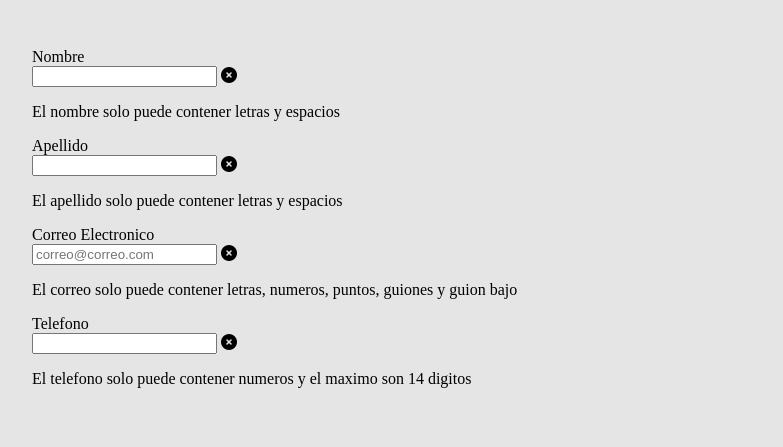
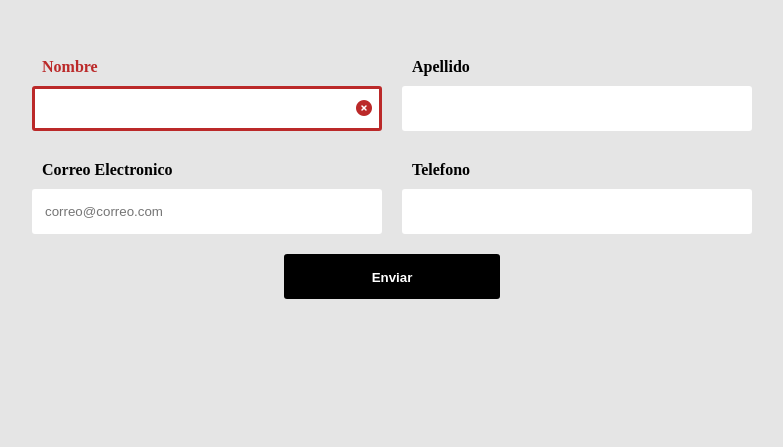
Before and after one commit to JuanManuelAG/FormularioConValidacion, a plain HTML site: page index.html in a window 1280 px wide. Shown: the whole page, without its empty margins (248-1031 px from the left). Drawn offline with Linux system fonts and the light colour scheme.

Commit message:
agregacion de estilo css y (html) boton enviar y mensaje de error

```diff
--- a/css/style.css
+++ b/css/style.css
@@ -11,3 +11,132 @@ main{
     margin: auto;
     padding: 40px;
 }
+
+.formulario{
+    display: grid;
+    grid-template-columns: 1fr 1fr;
+    gap: 20px;
+}
+.formulariolabel{
+    display: block;
+    font-weight: 700;
+    padding: 10px;
+    cursor: pointer;
+}
+.formularioGrupoInput{
+    position: relative;
+}
+
+.formularioInput{
+    width: 100%;
+    background: #fff;
+    border: 3px solid transparent;
+    border-radius: 3px;
+    height: 45px;
+    line-height: 45px;
+    padding: 0 40px 0 10px;
+    transition: x3s ease all;
+}
+.formularioInput:focus{
+    border: 3px solid #0075FF;
+    box-shadow: 3px 0px 30px rgba(163, 163, 163, 0.4);
+    outline: none;
+}
+
+.formularioInputError{
+    font-size: 12px;
+    margin-bottom: 0;
+    display: none;
+}
+.formularioInputError-activo{
+    display: block;
+}
+
+.formularioValidacionEstado{
+    position: absolute;
+    right: 10px;
+    bottom: 15px;
+    z-index: 100;
+    font-size: 16px;
+    opacity: 0;
+}
+
+.formularioMensajeError,
+.formulariobtnEnviar{
+    grid-column: span 2;
+}
+
+.formularioMensajeError{
+    height: 45px;
+    line-height: 45px;
+    background: #F66060;
+    padding: 0 15px;
+    border-radius: 3px;
+    display: none;
+}
+.formularioMensajeError-activo{
+    display: block;
+}
+.formularioMensajeError p {
+    margin: 0;
+}
+
+.formulariobtnEnviar{
+    display: flex;
+    flex-direction: column;
+    align-items: center;
+}
+.formulariobtn{
+    height: 45px;
+    line-height: 45px;
+    width: 30%;
+    background: #000;
+    color: #fff;
+    font-weight: bold ;
+    border: none;
+    border-radius: 3px;
+    cursor: pointer;
+    transition: .1s ease all;
+}
+
+.formulariobtn:hover{
+    box-shadow: 3px 0px 30px rgba(163, 163, 163, 1);
+}
+.formularioMensajeExito{
+    font-size: 14px;
+    color: #119200;
+    display: none;
+}
+.formularioMensajeExito-activo{
+    display: block;
+}
+/*--------Estilo validacion-------*/
+
+.grupoFormulario-correcto .formularioValidacionEstado{
+    color: #1ed12d;
+    opacity: 1;
+}
+.grupoFormulario-incorrecto .formulariolabel{
+    color: #bb2929;
+}
+.grupoFormulario-incorrecto .formularioValidacionEstado{
+    color: #bb2929;
+    opacity: 1;
+}
+.grupoFormulario-incorrecto .formularioInput{
+    border: 3px solid #bb2929;
+}
+
+/*---mediaqueries------*/
+@media screen and (max-width: 800px) {
+    .formulario{
+        grid-template-columns: 1fr;
+    }
+    .formularioMensajeError,
+    .formulariobtnEnviar{
+        grid-column: 1;
+    }
+    .formulariobtn{
+        width: 100%;
+    }
+}
--- a/index.html
+++ b/index.html
@@ -1,56 +1,101 @@
 <!DOCTYPE html>
 <html lang="en">
   <head>
-    <meta charset="UTF-8">
-    <meta http-equiv="X-UA-Compatible" content="IE=edge">
-    <meta name="viewport" content="width=device-width, initial-scale=1.0">
+    <meta charset="UTF-8" />
+    <meta http-equiv="X-UA-Compatible" content="IE=edge" />
+    <meta name="viewport" content="width=device-width, initial-scale=1.0" />
     <title>FormularioConValidacion</title>
-    <link rel="stylesheet" href="css/style.css">
+    <link rel="stylesheet" href="css/style.css" />
     <script src="js/index.js"></script>
   </head>
   <body>
     <main>
       <!-- formulario Nombre-->
       <form action="" class="formulario" id="formulario">
-            <div class="grupoFormulario" id="grupoUsuario">
+        <div class="grupoFormulario grupoFormulario-incorrecto" id="grupoUsuario">
           <label for="nombre" class="formulariolabel">Nombre</label>
-                <div class="formularioUsuarioInput">
-                    <input type="text"class="formularioInput" name="nombre" id="nombre">
+          <div class="formularioGrupoInput">
+            <input
+              type="text"
+              class="formularioInput"
+              name="nombre"
+              id="nombre"
+            />
             <i class="formularioValidacionEstado fa-solid fa-circle-xmark"></i>
           </div>
-                <p class="formularioInputError">El nombre solo puede contener letras y espacios</p>
+          <p class="formularioInputError">
+            El nombre solo puede contener letras y espacios
+          </p>
         </div>
         <!-- formulario Apellido-->
         <div class="grupoFormulario" id="grupoUsuario">
           <label for="apellido" class="formulariolabel">Apellido</label>
-                <div class="formularioUsuarioInput">
-                    <input type="text"class="formularioInput" name="apellido" id="apellido">
+          <div class="formularioGrupoInput">
+            <input
+              type="text"
+              class="formularioInput"
+              name="apellido"
+              id="apellido"
+            />
             <i class="formularioValidacionEstado fa-solid fa-circle-xmark"></i>
           </div>
-                <p class="formularioInputError">El apellido solo puede contener letras y espacios</p>
+          <p class="formularioInputError">
+            El apellido solo puede contener letras y espacios
+          </p>
         </div>
         <!-- formulario correo electronico-->
         <div class="grupoFormulario" id="grupoUsuario">
           <label for="correo" class="formulariolabel">Correo Electronico</label>
-                <div class="formularioUsuarioInput">
-                    <input type="text"class="formularioInput" name="correo" id="correo" placeholder="correo@correo.com">
+          <div class="formularioGrupoInput">
+            <input
+              type="text"
+              class="formularioInput"
+              name="correo"
+              id="correo"
+              placeholder="correo@correo.com"
+            />
             <i class="formularioValidacionEstado fa-solid fa-circle-xmark"></i>
           </div>
-                <p class="formularioInputError">El correo solo puede contener letras, numeros, puntos, guiones y guion bajo</p>
+          <p class="formularioInputError">
+            El correo solo puede contener letras, numeros, puntos, guiones y
+            guion bajo
+          </p>
         </div>
         <!-- formulario telefono-->
         <div class="grupoFormulario" id="grupoUsuario">
           <label for="telefono" class="formulariolabel">Telefono</label>
-                <div class="formularioUsuarioInput">
-                    <input type="text"class="formularioInput" name="telefono" id="telefono">
+          <div class="formularioGrupoInput">
+            <input
+              type="text"
+              class="formularioInput"
+              name="telefono"
+              id="telefono"
+            />
             <i class="formularioValidacionEstado fa-solid fa-circle-xmark"></i>
           </div>
-                <p class="formularioInputError">El telefono solo puede contener numeros y el maximo son 14 digitos</p>
+          <p class="formularioInputError">
+            El telefono solo puede contener numeros y el maximo son 14 digitos
+          </p>
+        </div>
+        <!-- Mensaje de Error-->
+        <div class="formularioMensajeError" id="formularioMensajeError">
+          <p>
+            <i class="fa-solid fa-triangle-exclamation"></i><b>Error:</b>Por
+            favor rellena el formulario correctamente
+          </p>
+        </div>
+        <!-- Boton Enviar-->
+        <div class="grupoFormulario formulariobtnEnviar">
+          <button type="submit" class="formulariobtn">Enviar</button>
+          <p class="formularioMensajeExito" id="formularioMensajeExito">
+            Formulario enviado!
+          </p>
         </div>
       </form>
-
-
     </main>
-    <script src="https://kit.fontawesome.com/43109053cc.js" crossorigin="anonymous"></script>
+    <script
+      src="https://kit.fontawesome.com/43109053cc.js"
+      crossorigin="anonymous"
+    ></script>
   </body>
 </html>
```
Lines whose indentation alone changed are shown as unchanged.
